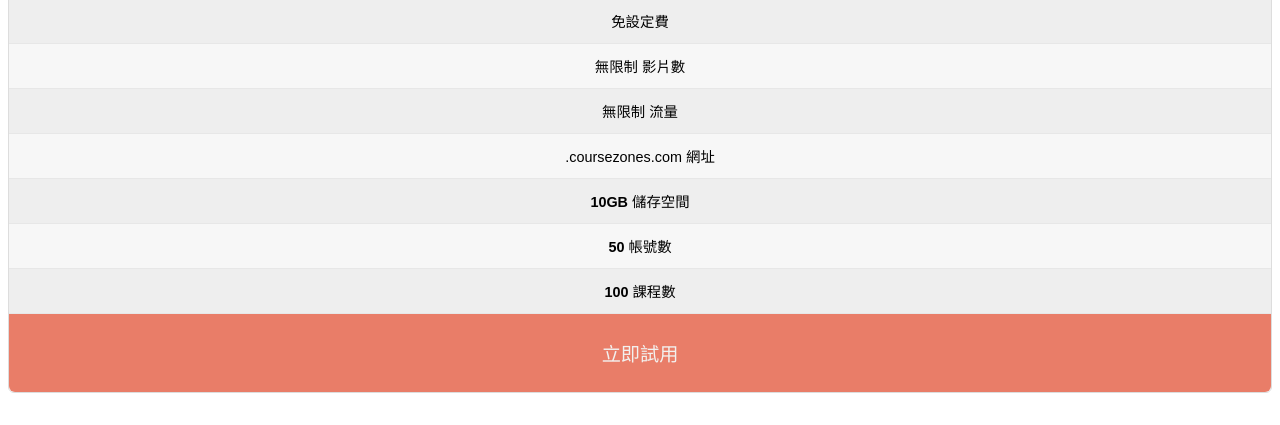
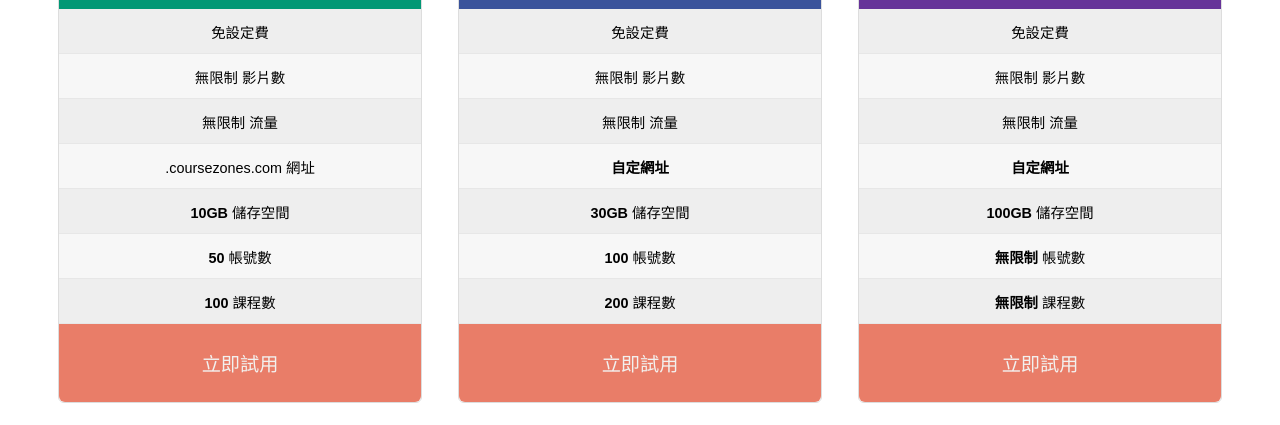
Before and after one commit to allentseng/Responsive-Pricing-Table, a plain HTML site: page index.html in a window 1280 px wide. Shown: the part 141-566 px from the top of the page. Drawn offline with Linux system fonts and the light colour scheme.

Commit message:
style update

```diff
--- a/style.css
+++ b/style.css
@@ -8,46 +8,42 @@
           box-sizing: border-box
 }
 
-.row {
-    margin: 0 auto;
+/*
+ * -- PRICING TABLE WRAPPER --
+ * This element wraps up all the pricing table elements
+ */
+.pricing-tables {
+    font-family: sans-serif;
     width: 100%;
     max-width: 75rem;
+	margin: 0 auto;
+    margin-bottom: 3.125em;
+    text-align: center;
 }
 
-.row:after {
+.pricing-tables:after {
     content: "";
     display: table;
     clear: both;
 }
 
-.column {
+/*
+ * -- PRICING TABLE  --
+ * Every pricing table has the .pricing-table class
+ */
+.pricing-table-wrap {
     float: left;
     position: relative;
     padding: 0.65em;
     width: 100%;
 }
 
-/*
- * -- PRICING TABLE WRAPPER --
- * This element wraps up all the pricing table elements
- */
-.pricing-tables {
-    font-family: sans-serif;
-	margin: 0 auto;
-    margin-bottom: 3.125em;
-    text-align: center;
-}
-
-/*
- * -- PRICING TABLE  --
- * Every pricing table has the .pricing-table class
- */
 .pricing-table {
+    margin: 0 0.5em 2em;
 	border-radius: 4px 4px 6px 6px;
 	-moz-border-radius: 4px 4px 6px 6px;
 	-webkit-border-radius: 4px 4px 6px 6px;
     border: 1px solid #ddd;
-    margin: 0 0.5em 2em;
     padding: 0;
 }
 
@@ -180,7 +176,7 @@
 }
 
 @media screen and (min-width: 50em) {
-    .column {
+    .pricing-table-wrap {
         width: 33.3333333333%;
     }
 }
```
